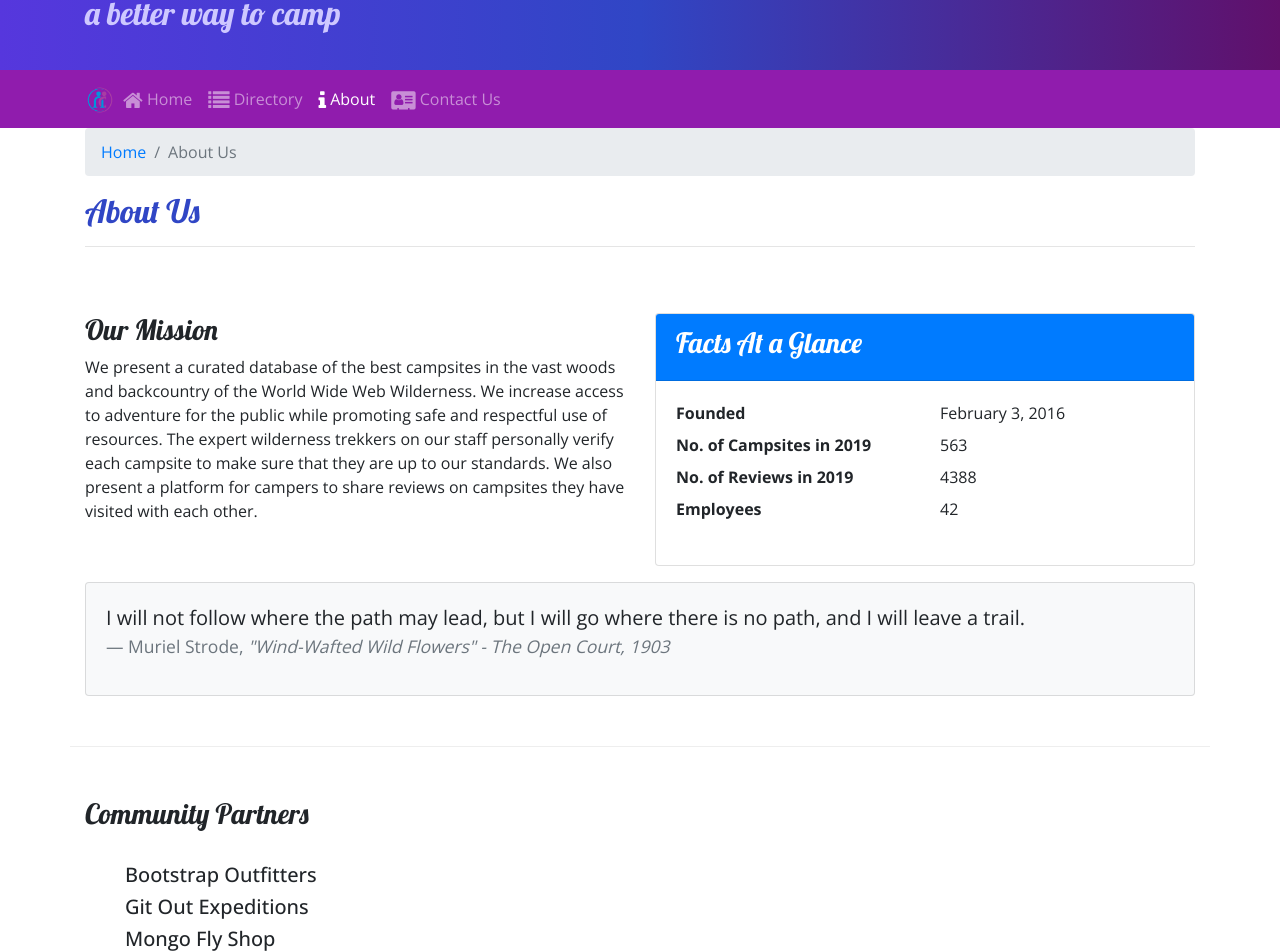
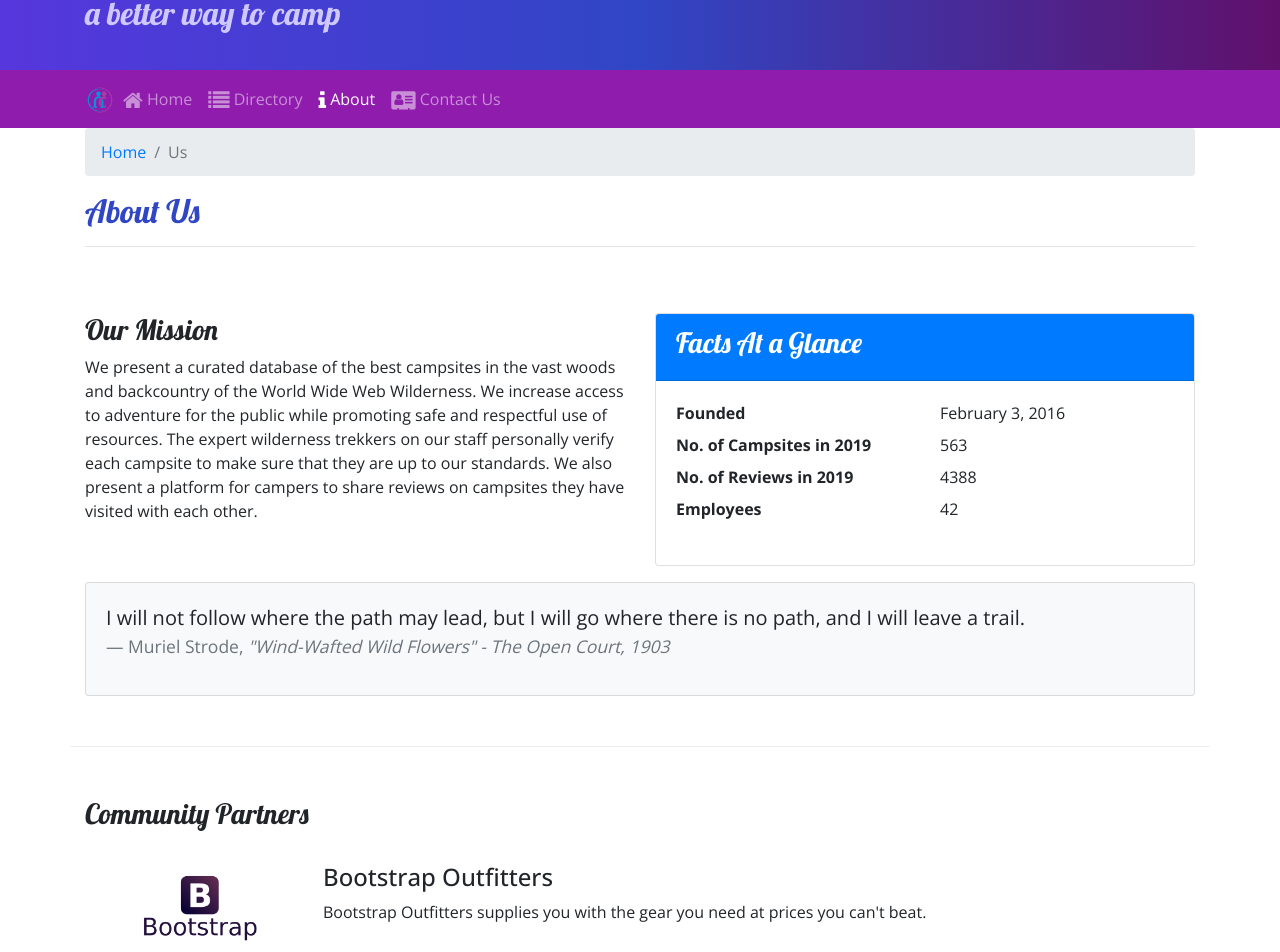
Before and after one commit to mbonzi/React-Nucampsite-Project, a React (Create React App) app: page /aboutus in a window 1280 px wide. Shown: the part 92-1044 px from the top of the page. Built offline with nearby package versions, Linux system fonts and the light colour scheme.

Commit message:
Week 3 Workshop Assignment. End of task 3 and assignment. Construct and render the list of partners in the About Us page using the RenderPartner component.

```diff
--- a/src/components/AboutComponent.js
+++ b/src/components/AboutComponent.js
@@ -1,13 +1,34 @@
 import React from 'react';
 import { Breadcrumb, BreadcrumbItem, Card, CardBody, CardHeader, Media } from 'reactstrap';
 import { Link } from 'react-router-dom';
+
+
+function RenderPartner({partner}) {
+    if(partner) {
+        return(
+            <React.Fragment>
+                <Media object src={partner.image} alt={partner.name} width="150" />
+                <Media body className="ml-5 mb-4">
+                        <Media heading>
+                            {partner.name}
+                        </Media>
+                        {partner.description}
+                </Media>
+            </React.Fragment>
+        );
+    } else {
+        return <div />;
+    }
+}
 
 
 function About(props) {
 
     const partners = props.partners.map(partner => {
         return (
-            <h5>{partner.name}</h5>
+            <Media tag='li' key={partner.id}>
+                <RenderPartner partner={partner}/>
+            </Media>
         );
     });
 
@@ -16,8 +37,14 @@ function About(props) {
             <div className="row">
                 <div className="col">
                     <Breadcrumb>
-                        <BreadcrumbItem><Link to="/home">Home</Link></BreadcrumbItem>
-                        <BreadcrumbItem active>About Us</BreadcrumbItem>
+                        <BreadcrumbItem>
+                            <Link to="/home">
+                                Home
+                            </Link>
+                        </BreadcrumbItem>
+                        <BreadcrumbItem active>
+                             Us
+                        </BreadcrumbItem>
                     </Breadcrumb>
                     <h2>About Us</h2>
                     <hr />
@@ -78,22 +105,5 @@ function About(props) {
     );
 }
 
-function RenderPartner({partner}) {
-    if(partner) {
-        return(
-            <React.Fragment>
-                <Media object src={partner.image} alt={partner.name} width="150" />
-                <Media body className="ml-5 mb-4">
-                        <Media heading>
-                            {partner.name}
-                        </Media>
-                        {partner.description}
-                </Media>
-            </React.Fragment>
-        );
-    } else {
-        return <div />;
-    }
-}
 
 export default About;
```
